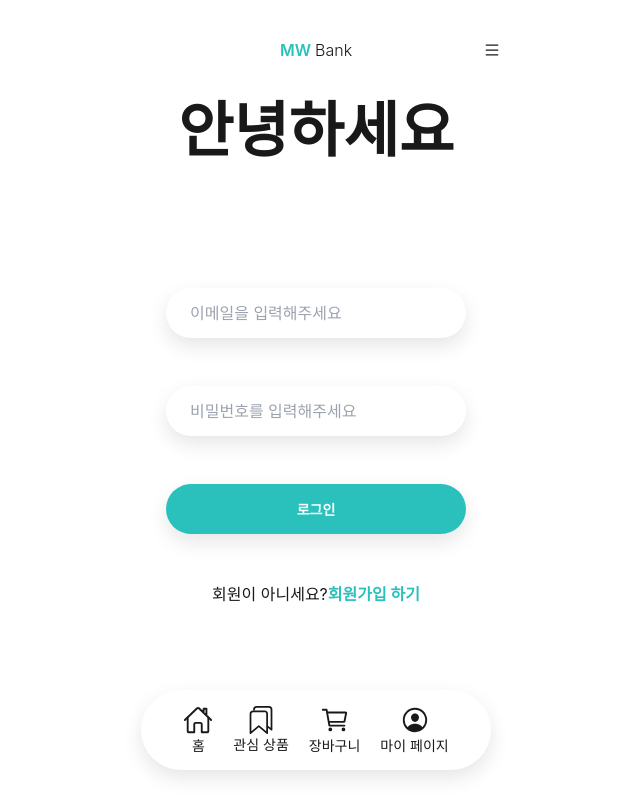
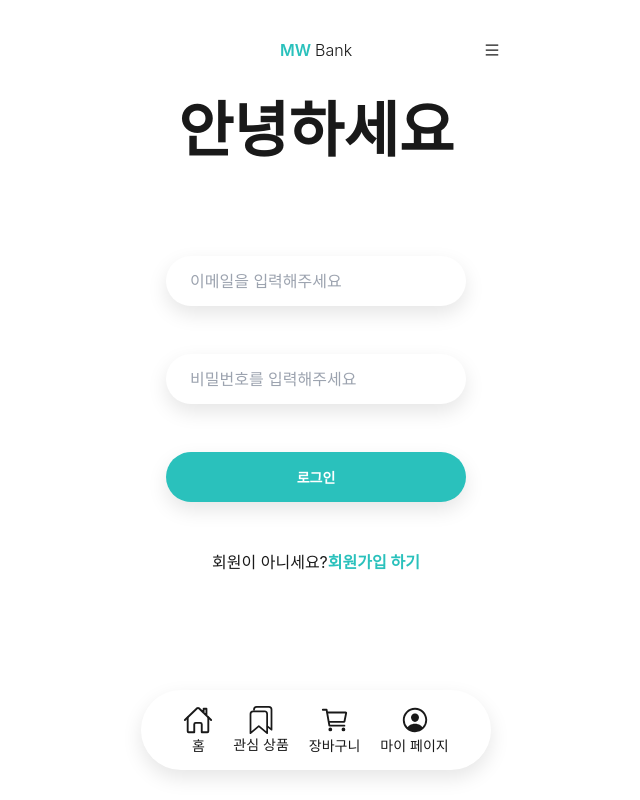
Before and after one commit to whtmdgn1409/Mini-Project-6-FE, a React (Vite) app: page /signup in a window 1280 px wide. Shown: the whole page, without its empty margins (324-964 px from the left). Built offline with nearby package versions, Linux system fonts and the light colour scheme; a web font is replaced by a local one.

Commit message:
[#4] Feat: form margin-top 값 조정

```diff
--- a/src/pages/SignUpPage/index.tsx
+++ b/src/pages/SignUpPage/index.tsx
@@ -4,7 +4,7 @@ const SignUpPage = (props: Props) => {
   return (
     <section>
       <h1 className='text-6xl font-bold text-center'>안녕하세요</h1>
-      <form className='flex-col mt-32 text-center'>
+      <form className='flex-col mt-24 text-center'>
         <div>
           <label htmlFor='email'></label>
           <input
```
